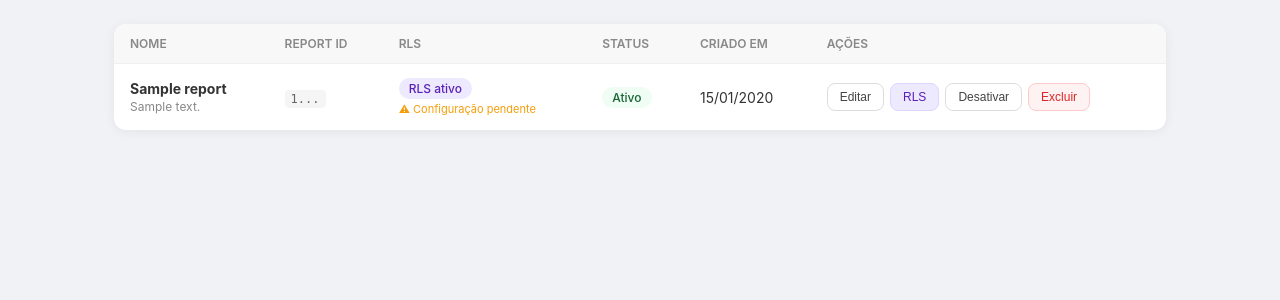
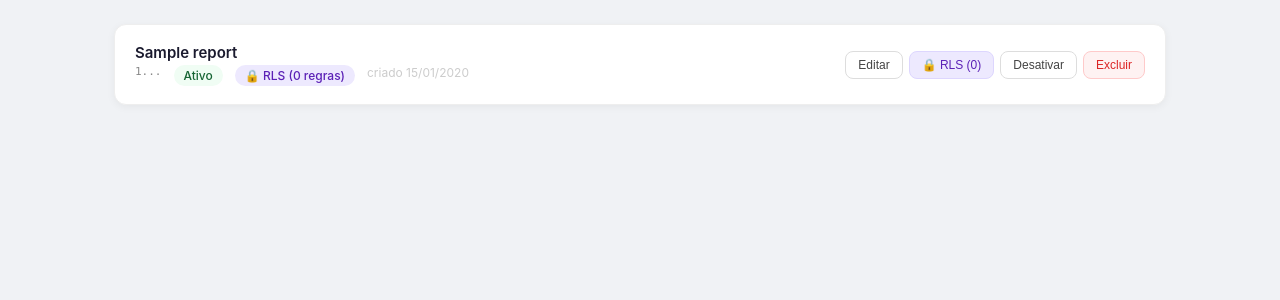
Before and after one commit to dePinhoPaulo/Portal-Bi, a Flask app: template templates/admin_reports.html in a window 1280 px wide. Shown: the part 129-429 px from the top of the page. Run offline with Flask 3, Linux system fonts and the light colour scheme; the template is opened without the code that fills it: values that come from a table or form of the project are taken from there, others are empty; tables that the repository leaves empty hold one stand-in row (values such as "Sample post").

Commit message:
Ajuste da tela do Regras de RLS

```diff
--- a/models.py
+++ b/models.py
@@ -29,7 +29,9 @@ def init_models(db):
     class ReportRLS(db.Model):
         __tablename__ = "report_rls"
         id            = db.Column(db.Integer, primary_key=True)
-        report_id     = db.Column(db.Integer, db.ForeignKey("reports.id", ondelete="CASCADE"), unique=True, nullable=False)
+        report_id     = db.Column(db.Integer, db.ForeignKey("reports.id", ondelete="CASCADE"), nullable=False)
+        rule_name     = db.Column(db.String(100))
+        system_role   = db.Column(db.String(50), nullable=False, default='gerente')
         role_name     = db.Column(db.String(150), nullable=False)
         filter_source = db.Column(db.String(50),  nullable=False)
         description   = db.Column(db.String(300))
--- a/templates/admin_reports.html
+++ b/templates/admin_reports.html
@@ -18,26 +18,54 @@
     .header { display: flex; justify-content: space-between; align-items: center; margin-bottom: 24px; }
     .header h1 { font-size: 20px; font-weight: 600; color: #1a1a2e; }
     .btn { padding: 9px 18px; border-radius: 8px; font-size: 13px; font-weight: 500; cursor: pointer; text-decoration: none; border: none; display: inline-block; }
-    .btn-primary  { background: #4f46e5; color: #fff; }
-    .btn-primary:hover  { background: #4338ca; }
-    .btn-outline  { border: 1px solid #ddd; background: #fff; color: #444; }
-    .btn-outline:hover  { background: #f5f5f5; }
-    .btn-danger   { background: #fef2f2; color: #dc2626; border: 1px solid #fecaca; }
-    .btn-danger:hover   { background: #fee2e2; }
-    .btn-rls      { background: #ede9fe; color: #5b21b6; border: 1px solid #ddd6fe; }
-    .btn-rls:hover      { background: #ddd6fe; }
+    .btn-primary { background: #4f46e5; color: #fff; }
+    .btn-primary:hover { background: #4338ca; }
+    .btn-outline { border: 1px solid #ddd; background: #fff; color: #444; }
+    .btn-outline:hover { background: #f5f5f5; }
+    .btn-danger { background: #fef2f2; color: #dc2626; border: 1px solid #fecaca; }
+    .btn-danger:hover { background: #fee2e2; }
+    .btn-rls { background: #ede9fe; color: #5b21b6; border: 1px solid #ddd6fe; }
+    .btn-rls:hover { background: #ddd6fe; }
     .btn-sm { padding: 6px 12px; font-size: 12px; }
-    table { width: 100%; border-collapse: collapse; background: #fff; border-radius: 12px; overflow: hidden; box-shadow: 0 2px 12px rgba(0,0,0,0.06); }
-    th { background: #f8f8f8; padding: 12px 16px; text-align: left; font-size: 12px; font-weight: 600; color: #888; text-transform: uppercase; }
-    td { padding: 14px 16px; font-size: 14px; color: #333; border-top: 1px solid #f0f0f0; vertical-align: middle; }
+    .report-card {
+      background: #fff; border-radius: 12px;
+      box-shadow: 0 2px 8px rgba(0,0,0,0.05);
+      border: 1px solid #eee; margin-bottom: 16px;
+      overflow: hidden;
+    }
+    .report-card-header {
+      padding: 18px 20px;
+      display: flex; align-items: center; justify-content: space-between; gap: 16px;
+    }
+    .report-info { flex: 1; min-width: 0; }
+    .report-name { font-size: 15px; font-weight: 600; color: #1a1a2e; }
+    .report-meta { font-size: 12px; color: #888; margin-top: 3px; display: flex; gap: 12px; flex-wrap: wrap; }
+    .actions { display: flex; gap: 6px; flex-shrink: 0; flex-wrap: wrap; }
     .badge { display: inline-block; padding: 3px 10px; border-radius: 20px; font-size: 12px; font-weight: 500; }
     .badge-active   { background: #f0fdf4; color: #166534; }
     .badge-inactive { background: #fef2f2; color: #dc2626; }
     .badge-rls      { background: #ede9fe; color: #5b21b6; }
     .badge-no-rls   { background: #f1f5f9; color: #94a3b8; }
-    .mono { font-family: monospace; font-size: 12px; color: #666; background: #f5f5f5; padding: 2px 6px; border-radius: 4px; }
-    .actions { display: flex; gap: 6px; flex-wrap: wrap; }
-    .rls-detail { font-size: 11px; color: #7c3aed; margin-top: 3px; }
+    .mono { font-family: monospace; font-size: 11px; color: #888; }
+    /* RLS Panel */
+    .rls-panel { display: none; border-top: 1px solid #f0f0f0; background: #faf5ff; }
+    .rls-panel.open { display: block; }
+    .rls-panel-header {
+      padding: 14px 20px; display: flex; justify-content: space-between; align-items: center;
+      border-bottom: 1px solid #ede9fe;
+    }
+    .rls-panel-title { font-size: 13px; font-weight: 600; color: #6d28d9; }
+    .rls-rules { padding: 0 20px 16px; }
+    .rls-rule-row {
+      display: flex; align-items: center; gap: 12px;
+      padding: 12px 0; border-bottom: 1px solid #ede9fe;
+    }
+    .rls-rule-row:last-child { border-bottom: none; }
+    .rls-rule-info { flex: 1; }
+    .rls-rule-name { font-size: 13px; font-weight: 600; color: #1a1a2e; }
+    .rls-rule-detail { font-size: 12px; color: #888; margin-top: 2px; }
+    .rls-empty { padding: 16px 0; font-size: 13px; color: #aaa; text-align: center; }
+    /* Modais */
     .modal-overlay {
       display: none; position: fixed; inset: 0;
       background: rgba(0,0,0,0.45); z-index: 100;
@@ -47,25 +75,25 @@
     .modal-overlay.active { display: flex; }
     .modal {
       background: #fff; border-radius: 12px; padding: 36px 32px;
-      width: 100%; max-width: 540px; box-shadow: 0 8px 40px rgba(0,0,0,0.15);
+      width: 100%; max-width: 520px; box-shadow: 0 8px 40px rgba(0,0,0,0.15);
       margin: auto;
     }
     .modal h2 { font-size: 18px; font-weight: 600; margin-bottom: 6px; color: #1a1a2e; }
-    .modal .modal-sub { font-size: 13px; color: #888; margin-bottom: 24px; }
+    .modal-sub { font-size: 13px; color: #888; margin-bottom: 24px; }
     label { display: block; font-size: 13px; font-weight: 500; color: #444; margin-bottom: 6px; }
-    input[type=text], textarea, select {
+    input[type=text], input[type=email], input[type=password], textarea, select {
       width: 100%; padding: 10px 14px; border: 1px solid #ddd;
       border-radius: 8px; font-size: 14px; margin-bottom: 16px;
       outline: none; font-family: inherit; background: #fff;
     }
     input:focus, textarea:focus, select:focus { border-color: #4f46e5; }
-    textarea { resize: vertical; min-height: 64px; }
+    textarea { resize: vertical; min-height: 60px; }
     .hint { font-size: 12px; color: #aaa; margin-top: -12px; margin-bottom: 16px; }
-    .checkbox-row { display: flex; align-items: center; gap: 8px; margin-bottom: 20px; font-size: 14px; color: #444; }
-    .modal-actions { display: flex; gap: 10px; justify-content: flex-end; margin-top: 4px; }
-    .divider { border: none; border-top: 1px solid #f0f0f0; margin: 20px 0; }
-    .rls-section { background: #faf5ff; border: 1px solid #e9d5ff; border-radius: 8px; padding: 16px; margin-bottom: 16px; }
-    .rls-section-title { font-size: 13px; font-weight: 600; color: #6d28d9; margin-bottom: 14px; display: flex; align-items: center; gap: 6px; }
+    .checkbox-row { display: flex; align-items: center; gap: 8px; margin-bottom: 20px; }
+    .modal-actions { display: flex; gap: 10px; justify-content: flex-end; margin-top: 8px; }
+    .rls-modal-header { background: #faf5ff; border: 1px solid #e9d5ff; border-radius: 8px; padding: 12px 16px; margin-bottom: 20px; }
+    .rls-modal-header p { font-size: 13px; color: #6d28d9; font-weight: 500; }
+    .rls-modal-header small { font-size: 12px; color: #888; }
     .empty { text-align: center; padding: 60px 20px; color: #aaa; }
   </style>
 </head>
@@ -89,82 +117,86 @@
     </div>
 
     {% if reports %}
-    <table>
-      <thead>
-        <tr>
-          <th>Nome</th>
-          <th>Report ID</th>
-          <th>RLS</th>
-          <th>Status</th>
-          <th>Criado em</th>
-          <th>Ações</th>
-        </tr>
-      </thead>
-      <tbody>
       {% for r in reports %}
-        <tr>
-          <td>
-            <strong>{{ r.name }}</strong>
-            {% if r.description %}
-            <div style="font-size:12px;color:#888;margin-top:2px">{{ r.description }}</div>
-            {% endif %}
-          </td>
-          <td><span class="mono">{{ r.report_id[:8] }}...</span></td>
-          <td>
-            {% if r.has_rls and r.rls %}
-              <span class="badge badge-rls">RLS ativo</span>
-              <div class="rls-detail">
-                Role: <strong>{{ r.rls.role_name }}</strong> ·
-                Filtro: <strong>{{ r.rls.filter_source }}</strong>
+      <div class="report-card">
+        <div class="report-card-header">
+          <div class="report-info">
+            <div class="report-name">{{ r.name }}</div>
+            <div class="report-meta">
+              <span class="mono">{{ r.report_id[:8] }}...</span>
+              <span>{% if r.active %}<span class="badge badge-active">Ativo</span>{% else %}<span class="badge badge-inactive">Inativo</span>{% endif %}</span>
+              <span>{% if r.has_rls %}<span class="badge badge-rls">🔒 RLS ({{ r.rls_list|length }} regra{{ 's' if r.rls_list|length != 1 }})</span>{% else %}<span class="badge badge-no-rls">Sem RLS</span>{% endif %}</span>
+              <span style="color:#ccc">criado {{ r.created_at.strftime('%d/%m/%Y') }}</span>
             </div>
-            {% elif r.has_rls %}
-              <span class="badge badge-rls">RLS ativo</span>
-              <div class="rls-detail" style="color:#f59e0b">⚠ Configuração pendente</div>
-            {% else %}
-              <span class="badge badge-no-rls">Sem RLS</span>
-            {% endif %}
-          </td>
-          <td>
-            {% if r.active %}
-            <span class="badge badge-active">Ativo</span>
-            {% else %}
-            <span class="badge badge-inactive">Inativo</span>
-            {% endif %}
-          </td>
-          <td>{{ r.created_at.strftime('%d/%m/%Y') }}</td>
-          <td>
+          </div>
           <div class="actions">
             <button class="btn btn-outline btn-sm" onclick="openEdit(
-                {{ r.id }},
-                '{{ r.name }}',
-                '{{ r.description or '' }}',
-                '{{ r.report_id }}',
-                '{{ r.workspace_id }}',
-                {{ 'true' if r.has_rls else 'false' }}
-              )">Editar</button>
-              <button class="btn btn-rls btn-sm" onclick="openRLS(
-                {{ r.id }},
-                '{{ r.name }}',
-                '{{ r.rls.role_name if r.rls else '' }}',
-                '{{ r.rls.filter_source if r.rls else '' }}',
-                '{{ r.rls.description if r.rls else '' }}',
-                {{ 'true' if r.rls else 'false' }}
-              )">RLS</button>
+              {{ r.id }},'{{ r.name }}','{{ r.description or '' }}',
+              '{{ r.report_id }}','{{ r.workspace_id }}',
+              {{ 'true' if r.has_rls else 'false' }})">Editar</button>
+            <button class="btn btn-rls btn-sm" onclick="toggleRLS({{ r.id }})">
+              🔒 RLS ({{ r.rls_list|length }})
+            </button>
             <form method="POST" action="/admin/reports/toggle/{{ r.id }}" style="display:inline">
-                <button class="btn btn-outline btn-sm" type="submit">
+              <button class="btn btn-outline btn-sm">
                 {% if r.active %}Desativar{% else %}Ativar{% endif %}
               </button>
             </form>
             <form method="POST" action="/admin/reports/delete/{{ r.id }}" style="display:inline"
               onsubmit="return confirm('Excluir este relatório?')">
-                <button class="btn btn-danger btn-sm" type="submit">Excluir</button>
+              <button class="btn btn-danger btn-sm">Excluir</button>
             </form>
           </div>
-          </td>
-        </tr>
+        </div>
+
+        <!-- Painel RLS expansível -->
+        <div class="rls-panel" id="rls-panel-{{ r.id }}">
+          <div class="rls-panel-header">
+            <span class="rls-panel-title">🔒 Regras de Row Level Security</span>
+            <!-- Botão nova regra no header -->
+            <button class="btn btn-rls btn-sm"
+              onclick="openRLSForm({{ r.id }}, '{{ r.name }}', 0, '', 'gerente', '', 'empresa_revenda', '')">
+              + Nova regra
+            </button>
+          </div>
+          <div class="rls-rules">
+            {% if r.rls_list %}
+              {% for rls in r.rls_list %}
+              <div class="rls-rule-row">
+                <div class="rls-rule-info">
+                  <div class="rls-rule-name">{{ rls.rule_name or 'Regra ' ~ loop.index }}</div>
+                  <div class="rls-rule-detail">
+                    Aplica a: <strong>{{ rls.system_role }}</strong> ·
+                    Role Power BI: <strong>{{ rls.role_name }}</strong> ·
+                    Filtro: <strong>{{ rls.filter_source }}</strong>
+                    {% if rls.description %} · {{ rls.description }}{% endif %}
+                  </div>
+                </div>
+                <!-- Botão editar em cada regra -->
+                <button class="btn btn-outline btn-sm" onclick="openRLSForm(
+                  {{ r.id }}, '{{ r.name }}',
+                  {{ rls.id }},
+                  '{{ rls.rule_name or '' }}',
+                  '{{ rls.system_role }}',
+                  '{{ rls.role_name }}',
+                  '{{ rls.filter_source }}',
+                  '{{ rls.description or '' }}'
+                )">Editar</button>
+                <form method="POST"
+                  action="/admin/reports/{{ r.id }}/rls/{{ rls.id }}/delete"
+                  style="display:inline"
+                  onsubmit="return confirm('Excluir esta regra RLS?')">
+                  <button class="btn btn-danger btn-sm">Excluir</button>
+                </form>
+              </div>
               {% endfor %}
-      </tbody>
-    </table>
+            {% else %}
+              <div class="rls-empty">Nenhuma regra cadastrada. Clique em "+ Nova regra" para adicionar.</div>
+            {% endif %}
+          </div>
+        </div>
+      </div>
+      {% endfor %}
     {% else %}
     <div class="empty">
       <div style="font-size:48px">📊</div>
@@ -173,7 +205,7 @@
     {% endif %}
   </div>
 
-  <!-- Modal criar -->
+  <!-- Modal criar relatório -->
   <div class="modal-overlay" id="modal-create">
     <div class="modal">
       <h2>Novo relatório</h2>
@@ -182,7 +214,7 @@
         <label>Nome do relatório</label>
         <input type="text" name="name" placeholder="Ex: Vendas por Revenda" required autofocus>
         <label>Descrição <span style="color:#aaa;font-weight:400">(opcional)</span></label>
-        <textarea name="description" placeholder="Breve descrição do relatório"></textarea>
+        <textarea name="description" placeholder="Breve descrição"></textarea>
         <label>Workspace ID</label>
         <input type="text" name="workspace_id" placeholder="xxxxxxxx-xxxx-xxxx-xxxx-xxxxxxxxxxxx" required>
         <p class="hint">URL: .../groups/<strong>WORKSPACE-ID</strong>/reports/...</p>
@@ -197,13 +229,13 @@
     </div>
   </div>
 
-  <!-- Modal editar -->
+  <!-- Modal editar relatório -->
   <div class="modal-overlay" id="modal-edit">
     <div class="modal">
       <h2>Editar relatório</h2>
       <p class="modal-sub">Atualize as informações do relatório.</p>
       <form method="POST" id="form-edit">
-        <label>Nome do relatório</label>
+        <label>Nome</label>
         <input type="text" name="name" id="edit-name" required>
         <label>Descrição</label>
         <textarea name="description" id="edit-description"></textarea>
@@ -213,30 +245,44 @@
         <input type="text" name="report_id" id="edit-report" required>
         <div class="checkbox-row">
           <input type="checkbox" name="has_rls" id="edit-has-rls">
-          <label for="edit-has-rls" style="margin:0;font-weight:400">Este relatório usa Row Level Security (RLS)</label>
+          <label for="edit-has-rls" style="margin:0;font-weight:400">Este relatório usa RLS</label>
         </div>
         <div class="modal-actions">
           <button type="button" class="btn btn-outline" onclick="closeModal('modal-edit')">Cancelar</button>
-          <button type="submit" class="btn btn-primary">Salvar alterações</button>
+          <button type="submit" class="btn btn-primary">Salvar</button>
         </div>
       </form>
     </div>
   </div>
 
-  <!-- Modal RLS -->
-  <div class="modal-overlay" id="modal-rls">
+  <!-- Modal regra RLS -->
+  <div class="modal-overlay" id="modal-rls-form">
     <div class="modal">
-      <h2>Configuração de RLS</h2>
-      <p class="modal-sub" id="rls-report-name" style="color:#6d28d9;font-weight:500"></p>
+      <h2 id="rls-form-title">Nova regra RLS</h2>
+      <div class="rls-modal-header">
+        <p id="rls-form-report-name"></p>
+        <small>Cada regra define o filtro aplicado a uma role específica do sistema.</small>
+      </div>
+      <form method="POST" id="form-rls">
+        <input type="hidden" name="rls_id" id="rls-id">
 
-      <form method="POST" id="form-rls">
-        <div class="rls-section">
-          <div class="rls-section-title">🔒 Parâmetros do filtro</div>
+        <label>Nome da regra <span style="color:#aaa;font-weight:400">(identificação interna)</span></label>
+        <input type="text" name="rule_name" id="rls-rule-name"
+          placeholder="Ex: Filtro gerentes por revenda">
+
+        <label>Role do sistema que será filtrada</label>
+        <select name="system_role" id="rls-system-role">
+          <option value="gerente">Gerente</option>
+          <option value="user">Usuário comum</option>
+          <option value="diretor">Diretor</option>
+          <option value="admin">Administrador</option>
+        </select>
+        <p class="hint">Somente usuários desta role serão filtrados. As demais roles verão tudo.</p>
 
         <label>Nome da role no Power BI</label>
         <input type="text" name="role_name" id="rls-role-name"
-            placeholder="Ex: empresa_revenda">
-          <p class="hint">Nome exato da função criada em Modelagem → Gerenciar funções.</p>
+          placeholder="Ex: empresa_revenda" required>
+        <p class="hint">Nome exato da função em Modelagem → Gerenciar funções no Power BI Desktop.</p>
 
         <label>Campo de filtro do usuário</label>
         <select name="filter_source" id="rls-filter-source">
@@ -248,15 +294,11 @@
 
         <label>Descrição <span style="color:#aaa;font-weight:400">(opcional)</span></label>
         <input type="text" name="description" id="rls-description"
-            placeholder="Ex: Filtra por empresa/revenda do usuário">
-        </div>
+          placeholder="Ex: Gerentes só veem dados da própria revenda">
 
         <div class="modal-actions">
-          <button type="button" class="btn btn-danger" id="btn-delete-rls" style="margin-right:auto">
-            Remover RLS
-          </button>
-          <button type="button" class="btn btn-outline" onclick="closeModal('modal-rls')">Cancelar</button>
-          <button type="submit" class="btn btn-primary">Salvar configuração</button>
+          <button type="button" class="btn btn-outline" onclick="closeModal('modal-rls-form')">Cancelar</button>
+          <button type="submit" class="btn btn-primary">Salvar regra</button>
         </div>
       </form>
     </div>
@@ -269,55 +311,46 @@
     function closeModal(id) {
       document.getElementById(id).classList.remove('active');
     }
-
+    function toggleRLS(reportId) {
+      var panel = document.getElementById('rls-panel-' + reportId);
+      panel.classList.toggle('open');
+    }
     function openEdit(id, name, description, reportId, workspaceId, hasRls) {
-      document.getElementById('form-edit').action        = '/admin/reports/edit/' + id;
-      document.getElementById('edit-name').value         = name;
-      document.getElementById('edit-description').value  = description;
-      document.getElementById('edit-workspace').value    = workspaceId;
-      document.getElementById('edit-report').value       = reportId;
-      document.getElementById('edit-has-rls').checked    = hasRls;
+      document.getElementById('form-edit').action       = '/admin/reports/edit/' + id;
+      document.getElementById('edit-name').value        = name;
+      document.getElementById('edit-description').value = description;
+      document.getElementById('edit-workspace').value   = workspaceId;
+      document.getElementById('edit-report').value      = reportId;
+      document.getElementById('edit-has-rls').checked   = hasRls;
       openModal('modal-edit');
     }
+    function openRLSForm(reportId, reportName, rlsId, ruleName, systemRole, roleName, filterSource, description) {
+      var isEdit = rlsId > 0;
+      document.getElementById('rls-form-title').textContent        = isEdit ? 'Editar regra RLS' : 'Nova regra RLS';
+      document.getElementById('rls-form-report-name').textContent   = reportName;
+      document.getElementById('form-rls').action                    = '/admin/reports/' + reportId + '/rls/save';
+      document.getElementById('rls-id').value                       = rlsId || '';
+      document.getElementById('rls-rule-name').value                = ruleName;
+      document.getElementById('rls-description').value              = description;
+      document.getElementById('rls-role-name').value                = roleName;
 
-    function openRLS(id, name, roleName, filterSource, description, hasConfig) {
-      document.getElementById('form-rls').action          = '/admin/reports/' + id + '/rls';
-      document.getElementById('rls-report-name').textContent = name;
-      document.getElementById('rls-role-name').value      = roleName;
-      document.getElementById('rls-description').value    = description;
-
-      // Seleciona o filter_source correto
-      var sel = document.getElementById('rls-filter-source');
-      for (var i = 0; i < sel.options.length; i++) {
-        if (sel.options[i].value === filterSource) {
-          sel.selectedIndex = i;
-          break;
-        }
+      // Seleciona system_role
+      var selSys = document.getElementById('rls-system-role');
+      for (var i = 0; i < selSys.options.length; i++) {
+        if (selSys.options[i].value === systemRole) { selSys.selectedIndex = i; break; }
       }
 
-      // Botão remover RLS
-      var btnDel = document.getElementById('btn-delete-rls');
-      if (hasConfig) {
-        btnDel.style.display = 'inline-block';
-        btnDel.onclick = function() {
-          if (confirm('Remover configuração RLS deste relatório?')) {
-            var f = document.createElement('form');
-            f.method = 'POST';
-            f.action = '/admin/reports/' + id + '/rls/delete';
-            document.body.appendChild(f);
-            f.submit();
-          }
-        };
-      } else {
-        btnDel.style.display = 'none';
+      // Seleciona filter_source
+      var selFilter = document.getElementById('rls-filter-source');
+      for (var i = 0; i < selFilter.options.length; i++) {
+        if (selFilter.options[i].value === filterSource) { selFilter.selectedIndex = i; break; }
       }
 
-      openModal('modal-rls');
+      openModal('modal-rls-form');
     }
-
-    document.querySelectorAll('.modal-overlay').forEach(function(overlay) {
-      overlay.addEventListener('click', function(e) {
-        if (e.target === overlay) overlay.classList.remove('active');
+    document.querySelectorAll('.modal-overlay').forEach(function(o) {
+      o.addEventListener('click', function(e) {
+        if (e.target === o) o.classList.remove('active');
       });
     });
   </script>
```
Also changed, not shown: powerbi.py (+52 -19 lines), routes.py (+21 -19 lines). Lines whose indentation alone changed are shown as unchanged.
